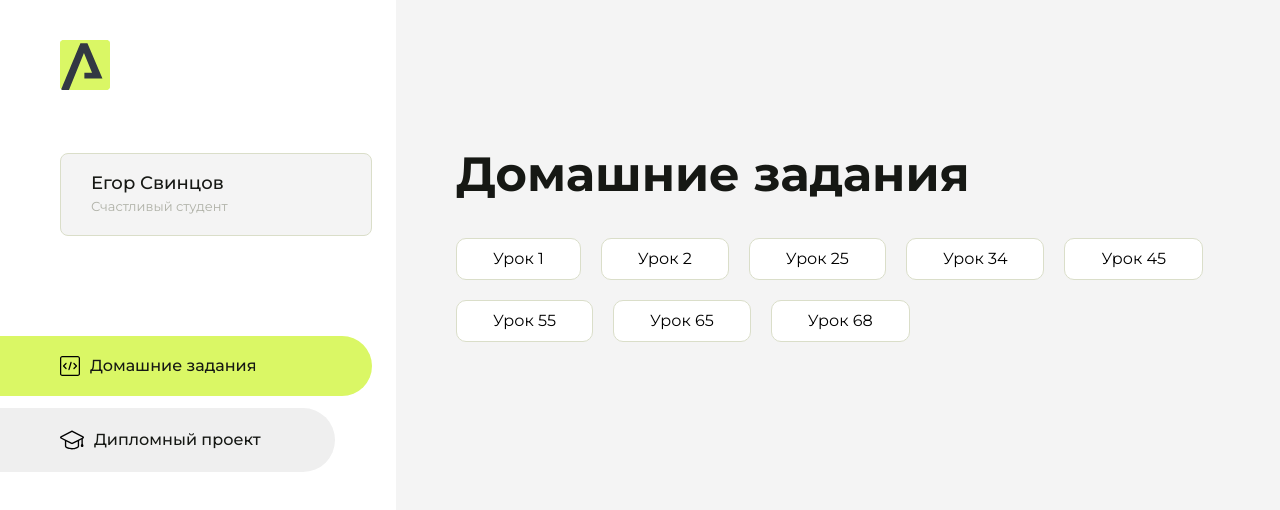
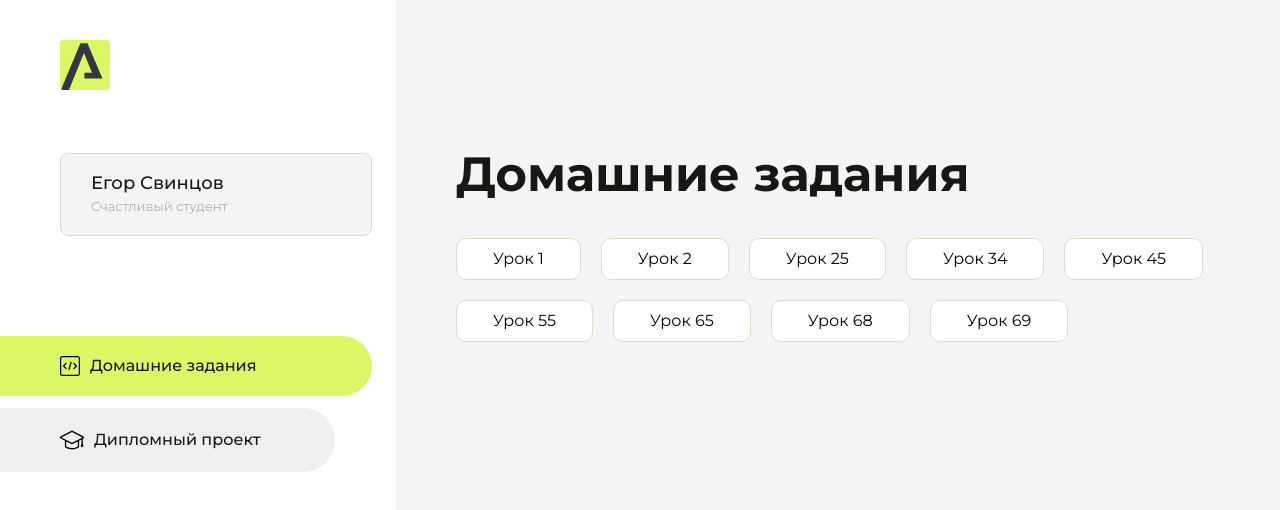
Before and after one commit to alemminik/homework, a plain HTML site: page index.html in a window 1280 px wide. Drawn offline with Linux system fonts and the light colour scheme.

Commit message:
Update index.html

```diff
--- a/index.html
+++ b/index.html
@@ -116,6 +116,9 @@
                     <li class="content__list-item">
                         <a href="homework8/index.html">Урок 68</a>
                     </li>
+                    <li class="content__list-item">
+                        <a href="homework9/index.html">Урок 69</a>
+                    </li>
                 </ul>
             </div>
             <div class="content__block hidden" id="diplomBlock">
```
